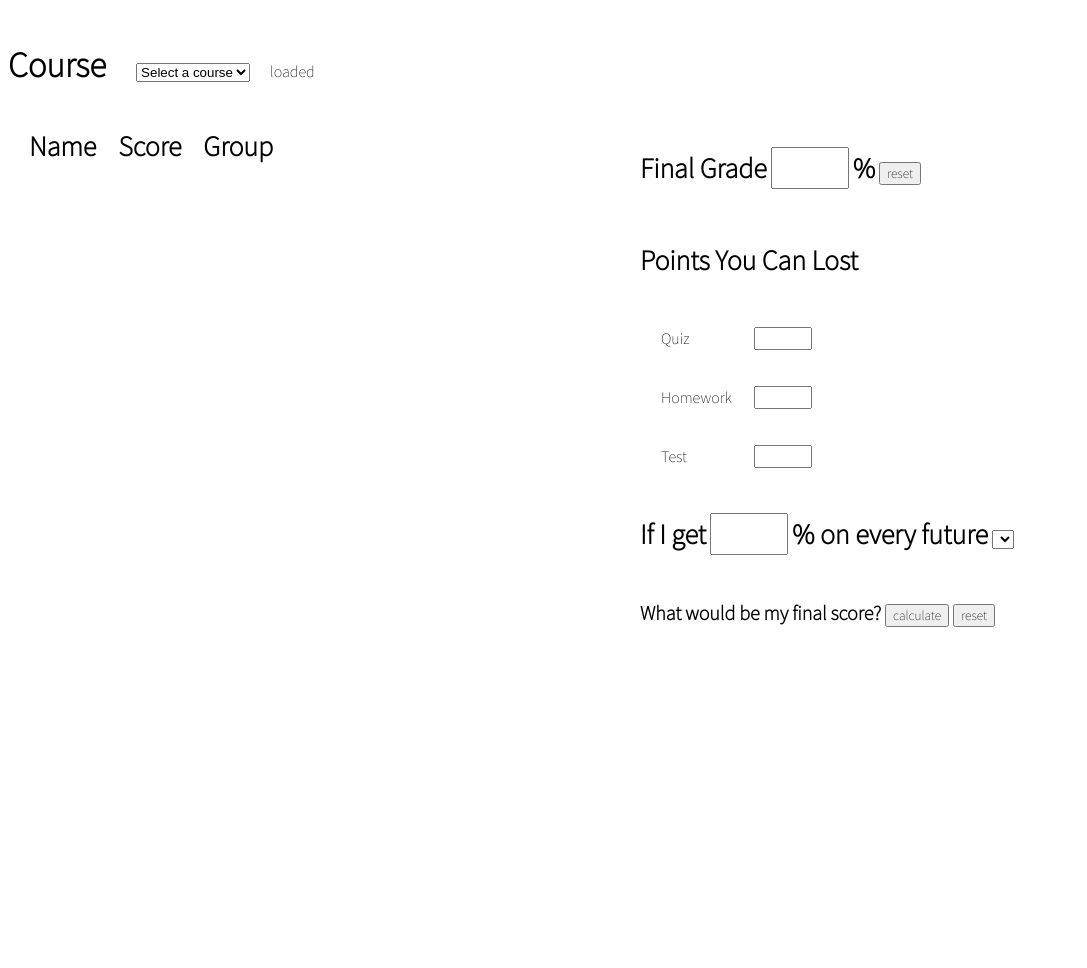
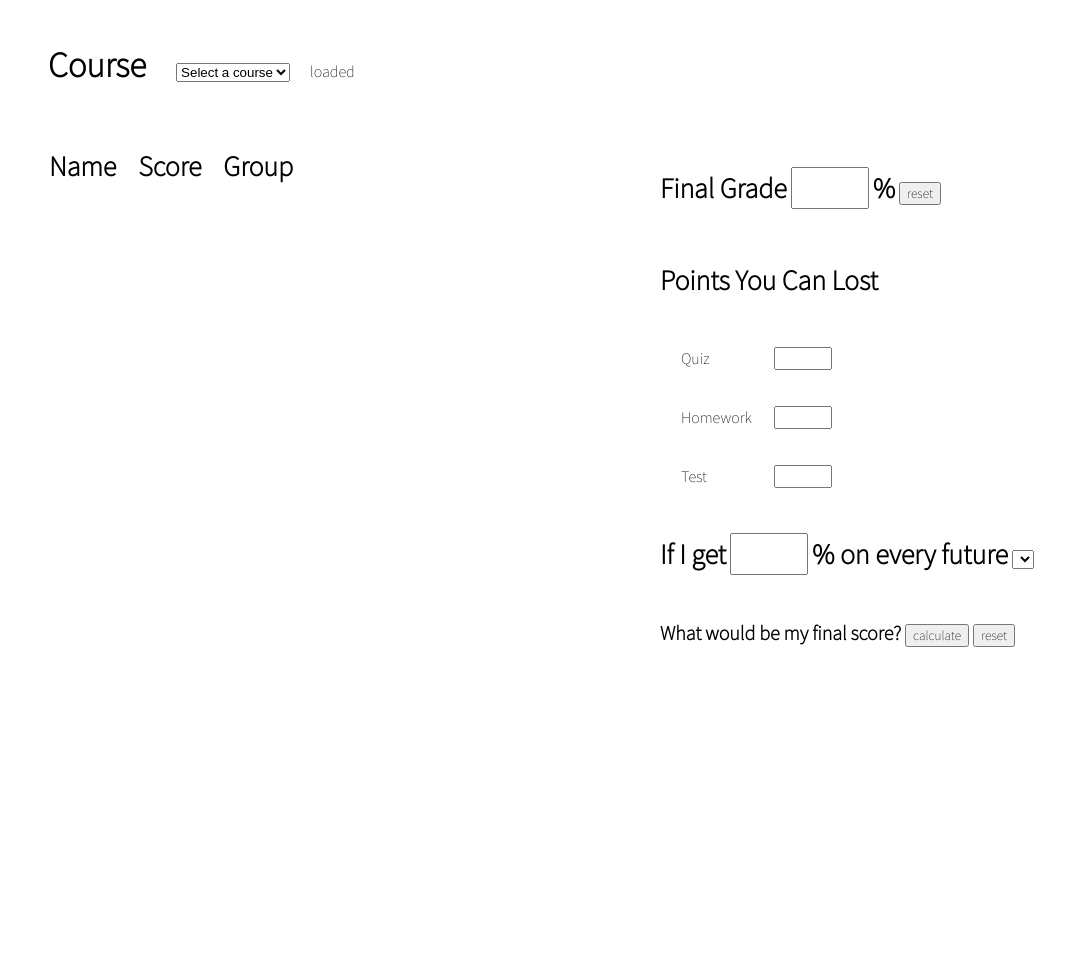
Before and after one commit to casouri/grade-analyzer, a plain HTML site: page Course-Page.html in a window 1280 px wide. Shown: the whole page, without its empty margins (0-1087 px from the left). Drawn offline with Linux system fonts and the light colour scheme.

Commit message:
Add padding

```diff
--- a/style.css
+++ b/style.css
@@ -9,6 +9,7 @@ p, tr, input, option {
 p.headline-1 {
     font-size: 35px;
     font-weight: bold;
+    margin-left: 40px;
 }
 
 p.headline-2 {
@@ -75,10 +76,12 @@ div.container {
 
 div.left {
     flex: 1;
+    border: 20px solid transparent;
 }
 
 div.right {
     flex: 1;
+    border: 20px solid transparent;
 }
 
 .inline {
```
